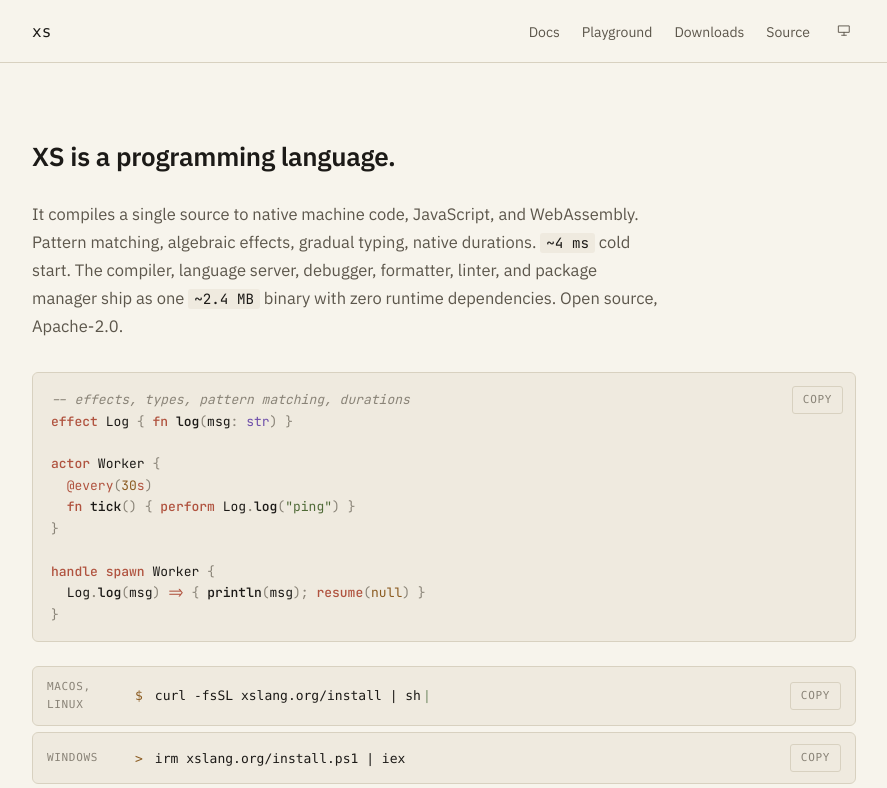
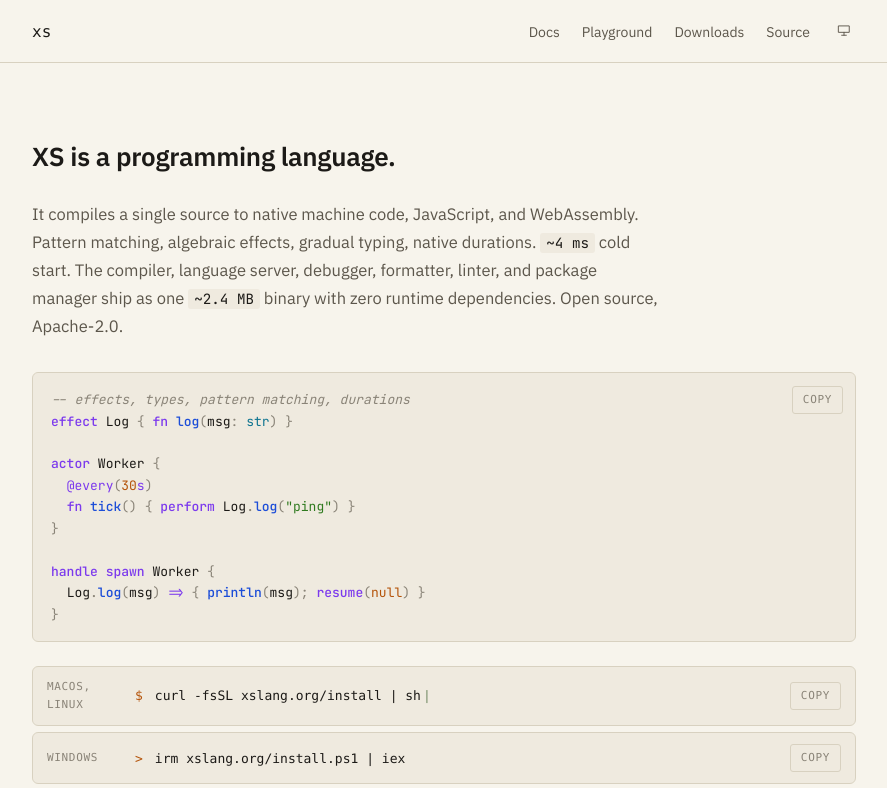
Before and after one commit to xs-lang0/xslang.org, a Next.js app: page / in a window 1280 px wide. Shown: the top 788 px of the page, without its empty margins (196-1083 px from the left). Built offline with nearby package versions, Linux system fonts and the light colour scheme.

Commit message:
syntax palette: mauve kw / lime str / peach num / azure fn / cyan typ; light has saturated paired tones

```diff
--- a/src/components/tokens.css
+++ b/src/components/tokens.css
@@ -26,12 +26,12 @@
   --link:       var(--accent-dark);
   --link-hover: var(--accent-dark-hover);
 
-  --kw:  #E0A89A;
-  --str: #B5C99B;
-  --num: #D9B17C;
-  --com: #6A6459;
-  --fn:  #D4CFC4;
-  --typ: #C4ACE6;
+  --kw:  #C792EA;   /* mauve, keywords + decorators + arrows */
+  --str: #C3E88D;   /* lime, strings */
+  --num: #FFAB70;   /* peach, numbers + booleans + escape sequences */
+  --com: #5F6680;   /* slate, comments */
+  --fn:  #82AAFF;   /* azure, function names + str-tag */
+  --typ: #79DAFA;   /* cyan, types + interpolation */
 
   --selection: rgba(168, 201, 155, 0.25);
 }
@@ -49,12 +49,12 @@
   --link:       var(--accent-light);
   --link-hover: var(--accent-light-hover);
 
-  --kw:  #B0533F;
-  --str: #4F6A37;
-  --num: #8A5A1F;
-  --com: #8A8478;
-  --fn:  #1C1A17;
-  --typ: #6E4FAA;
+  --kw:  #7C3AED;   /* violet */
+  --str: #2F7A1F;   /* forest */
+  --num: #B45309;   /* amber */
+  --com: #8A8478;   /* warm gray */
+  --fn:  #1D4ED8;   /* royal blue */
+  --typ: #0E7490;   /* deep cyan */
 
   --selection: rgba(92, 122, 79, 0.25);
 }
@@ -70,12 +70,12 @@
     --text-faint: #8A8478;
     --link:       var(--accent-light);
     --link-hover: var(--accent-light-hover);
-    --kw:  #B0533F;
-    --str: #4F6A37;
-    --num: #8A5A1F;
+    --kw:  #7C3AED;
+    --str: #2F7A1F;
+    --num: #B45309;
     --com: #8A8478;
-    --fn:  #1C1A17;
-    --typ: #6E4FAA;
+    --fn:  #1D4ED8;
+    --typ: #0E7490;
     --selection: rgba(92, 122, 79, 0.25);
   }
 }
```
